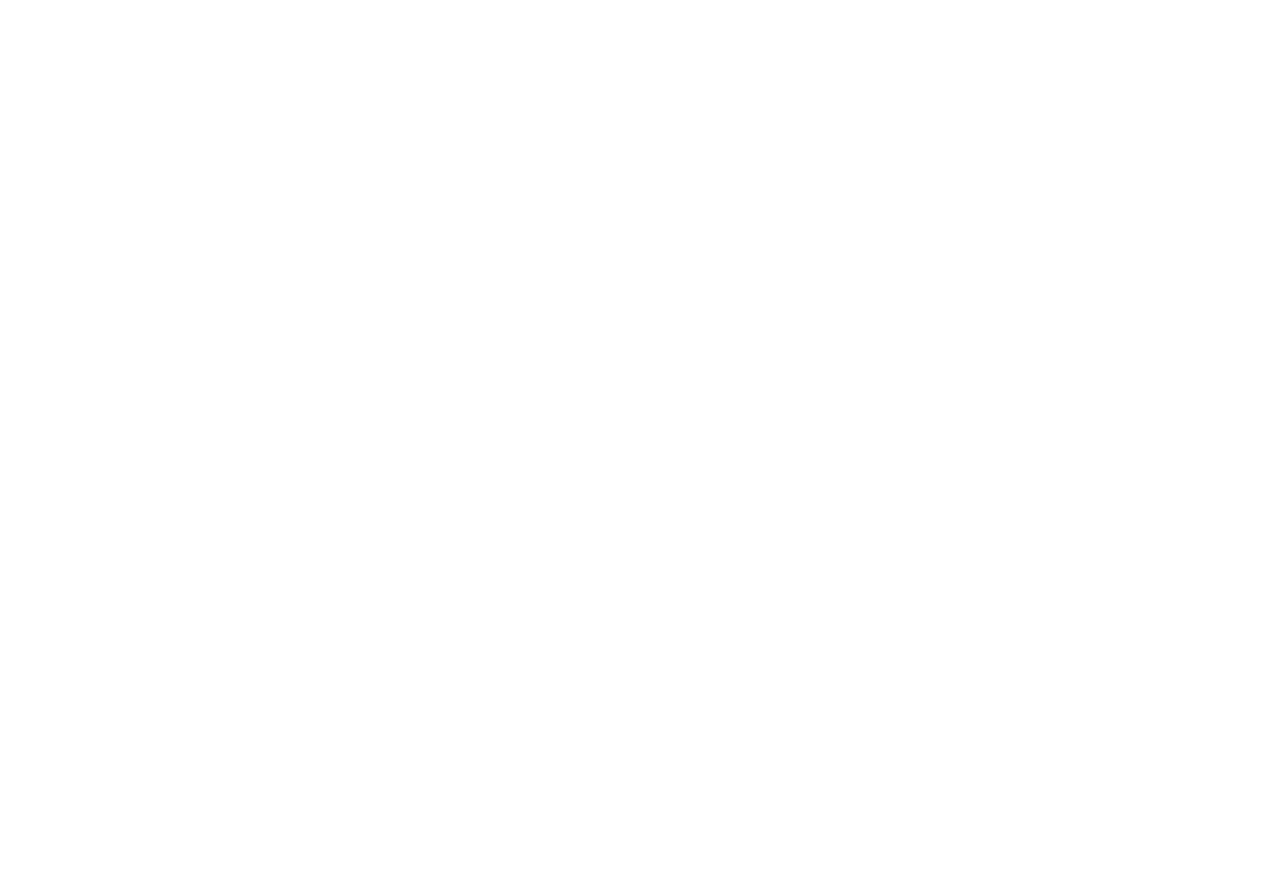
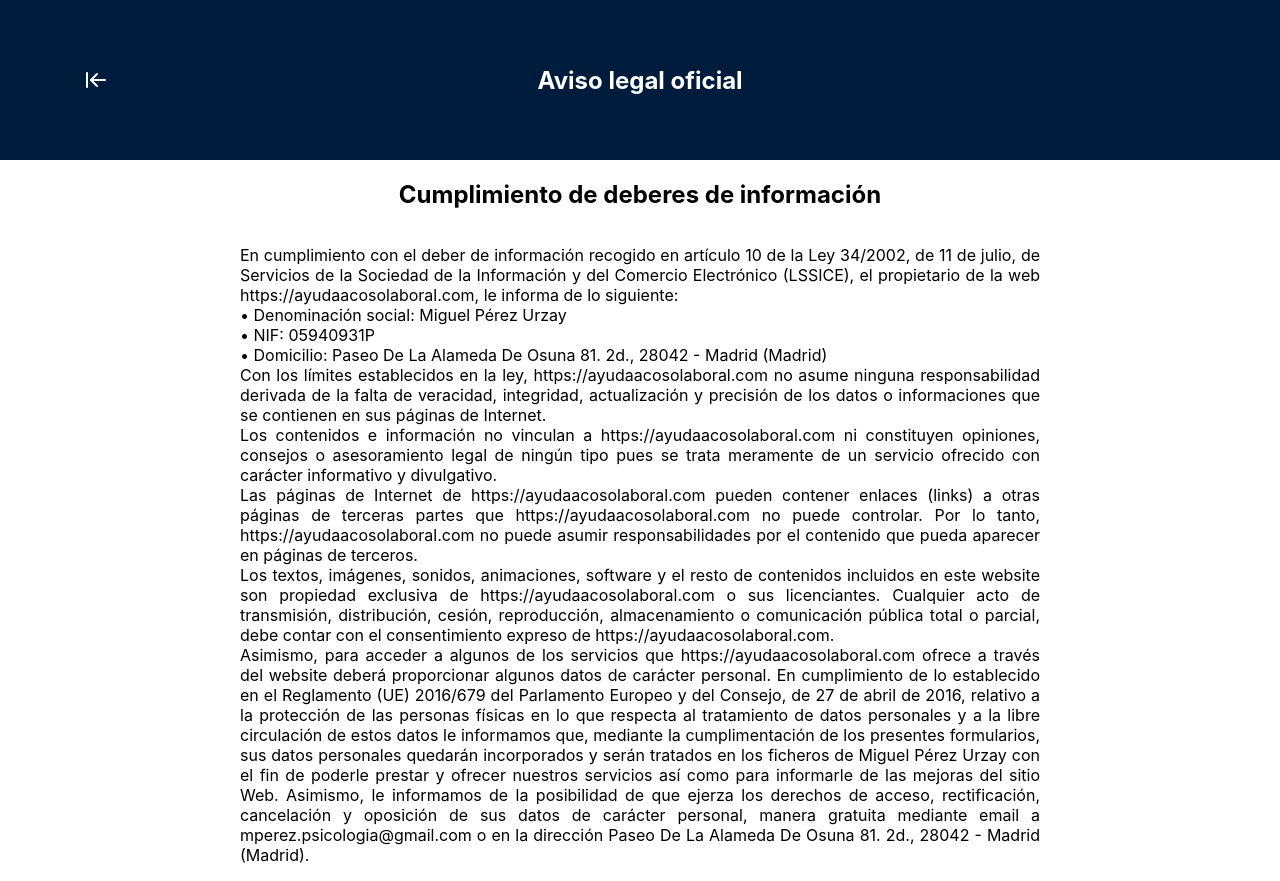
Before and after one commit to IvanOnGit/safe-work, a React (Vite) app: page /legal in a window 1280 px wide. Before the commit this address had no page. Before the commit the page ends 800 px from the top, so only its background shows below. Built offline with nearby package versions, Linux system fonts and the light colour scheme.

Commit message:
svg added to three pages

```diff
--- a/src/App.tsx
+++ b/src/App.tsx
@@ -2,6 +2,7 @@
 import Home from './components/Home/Home';
 import Privacy from './components/Privacy/Privacy';
 import Cookies from './components/Cookies/Cookies';
+import Legal from './components/Legal/Legal';
 
 function App() {
   return (
@@ -10,6 +11,7 @@
         <Route path="/" element={<Home />} />
         <Route path="/privacidad" element={<Privacy />} />
         <Route path="/cookies" element={<Cookies />} />
+        <Route path="/legal" element={<Legal />} />
       </Routes>
     </Router>
   );
--- a/src/components/Cookies/Cookies.tsx
+++ b/src/components/Cookies/Cookies.tsx
@@ -1,5 +1,6 @@
 import { useEffect } from 'react';
 import { Container, InnerText, Navbar } from './styles';
+import { ArrowLeftToLine } from 'lucide-react';
 
 function Cookies() {
 
@@ -10,6 +11,7 @@
   return (
     <Container>
         <Navbar>
+        <ArrowLeftToLine />
             <h1>Política de cookies</h1>
         </Navbar>
         <InnerText>
--- a/src/components/Footer/Footer.tsx
+++ b/src/components/Footer/Footer.tsx
@@ -48,7 +48,7 @@
         <StyledLink to="/legal">
           <button>
             <ButtonContent>
-              <ButtonText>Aviso legal Oficial</ButtonText>
+              <ButtonText>Aviso legal oficial</ButtonText>
               <ButtonIcon><Scale /></ButtonIcon>
             </ButtonContent>
           </button>
--- /dev/null
+++ b/src/components/Legal/Legal.tsx
@@ -0,0 +1,54 @@
+import { useEffect } from 'react';
+import { Container, InnerText, Navbar } from './styles';
+import { ArrowLeftToLine } from 'lucide-react';
+
+function Privacy() {
+
+    useEffect(() => {
+        window.scrollTo(0, 0);
+    }, []);
+
+  return (
+    <Container>
+        <Navbar>
+        <ArrowLeftToLine />
+            <h1>Aviso legal oficial</h1>
+        </Navbar>
+        <InnerText>
+            <h2>Cumplimiento de deberes de información</h2>
+            <p>
+            En cumplimiento con el deber de información recogido en artículo 10 de la Ley 34/2002, de 11 de julio, de Servicios de
+            la Sociedad de la Información y del Comercio Electrónico (LSSICE), el propietario de la web
+            https://ayudaacosolaboral.com, le informa de lo siguiente: <br />
+            • Denominación social: Miguel Pérez Urzay<br />
+            • NIF: 05940931P<br />
+            • Domicilio: Paseo De La Alameda De Osuna 81. 2d., 28042 - Madrid (Madrid)<br />
+            Con los límites establecidos en la ley, https://ayudaacosolaboral.com no asume ninguna responsabilidad derivada de la
+            falta de veracidad, integridad, actualización y precisión de los datos o informaciones que se contienen en sus páginas
+            de Internet.<br />
+            Los contenidos e información no vinculan a https://ayudaacosolaboral.com ni constituyen opiniones, consejos o
+            asesoramiento legal de ningún tipo pues se trata meramente de un servicio ofrecido con carácter informativo y
+            divulgativo.<br />
+            Las páginas de Internet de https://ayudaacosolaboral.com pueden contener enlaces (links) a otras páginas de terceras
+            partes que https://ayudaacosolaboral.com no puede controlar. Por lo tanto, https://ayudaacosolaboral.com no puede
+            asumir responsabilidades por el contenido que pueda aparecer en páginas de terceros.<br />
+            Los textos, imágenes, sonidos, animaciones, software y el resto de contenidos incluidos en este website son propiedad
+            exclusiva de https://ayudaacosolaboral.com o sus licenciantes. Cualquier acto de transmisión, distribución, cesión,
+            reproducción, almacenamiento o comunicación pública total o parcial, debe contar con el consentimiento expreso de
+            https://ayudaacosolaboral.com.<br />
+            Asimismo, para acceder a algunos de los servicios que https://ayudaacosolaboral.com ofrece a través del website
+            deberá proporcionar algunos datos de carácter personal. En cumplimiento de lo establecido en el Reglamento (UE)
+            2016/679 del Parlamento Europeo y del Consejo, de 27 de abril de 2016, relativo a la protección de las personas físicas
+            en lo que respecta al tratamiento de datos personales y a la libre circulación de estos datos le informamos que,
+            mediante la cumplimentación de los presentes formularios, sus datos personales quedarán incorporados y serán
+            tratados en los ficheros de Miguel Pérez Urzay con el fin de poderle prestar y ofrecer nuestros servicios así como para
+            informarle de las mejoras del sitio Web. Asimismo, le informamos de la posibilidad de que ejerza los derechos de
+            acceso, rectificación, cancelación y oposición de sus datos de carácter personal, manera gratuita mediante email a
+            mperez.psicologia@gmail.com o en la dirección Paseo De La Alameda De Osuna 81. 2d., 28042 - Madrid (Madrid).
+            </p>
+        </InnerText>
+    </Container>
+  );
+}
+
+export default Privacy;
--- /dev/null
+++ b/src/components/Legal/styles.ts
@@ -0,0 +1,39 @@
+import styled from 'styled-components';
+
+export const Container = styled.section`
+  background-color: white;
+  display: flex;
+  align-items: center;
+  justify-content: center;
+  flex-direction: column;
+  font-family: 'Inter', sans-serif;
+`;
+
+export const Navbar = styled.div`
+  background-color: #001c3c;
+  display: flex;
+  align-items: center;
+  justify-content: center;
+  width: 100%;
+  height: 10rem;
+
+  svg {
+    width: 2rem;
+    color: white;
+    position: absolute;
+    left: 0;
+    margin-left: 5rem;
+  }
+
+  h1 {
+    color: white;
+  }
+`;
+
+export const InnerText = styled.div`
+  width: 50rem;
+  display: flex;
+  flex-direction: column;
+  align-items: center;
+  text-align: justify;
+`;
--- a/src/components/Privacy/Privacy.tsx
+++ b/src/components/Privacy/Privacy.tsx
@@ -1,5 +1,6 @@
 import { useEffect } from 'react';
 import { Container, InnerText, Navbar } from './styles';
+import { ArrowLeftToLine } from 'lucide-react';
 
 function Privacy() {
 
@@ -10,6 +11,7 @@
   return (
     <Container>
         <Navbar>
+        <ArrowLeftToLine />
             <h1>Política de privacidad</h1>
         </Navbar>
         <InnerText>
--- a/src/components/Privacy/styles.ts
+++ b/src/components/Privacy/styles.ts
@@ -17,6 +17,14 @@
   width: 100%;
   height: 10rem;
 
+  svg {
+    width: 2rem;
+    color: white;
+    position: absolute;
+    left: 0;
+    margin-left: 5rem;
+  }
+
   h1 {
     color: white;
   }
```
